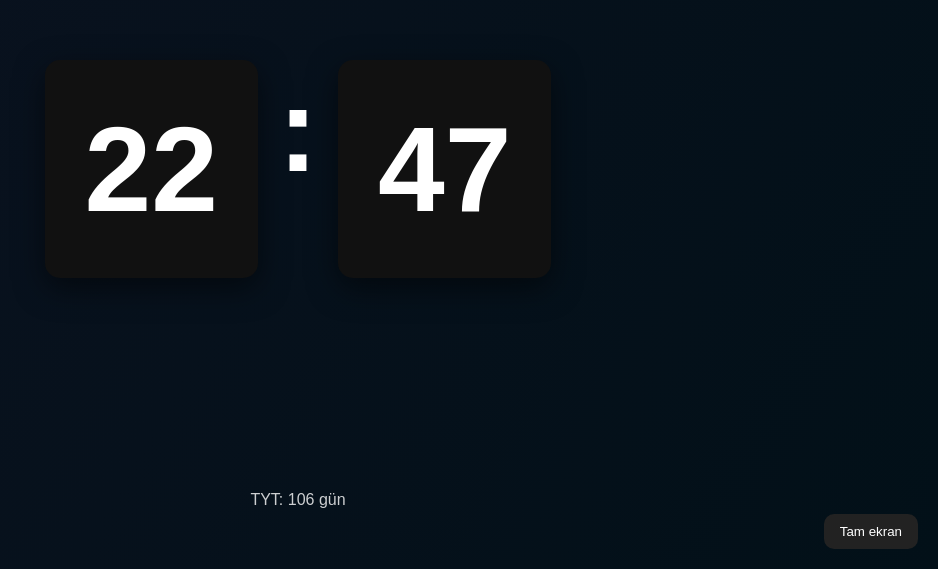
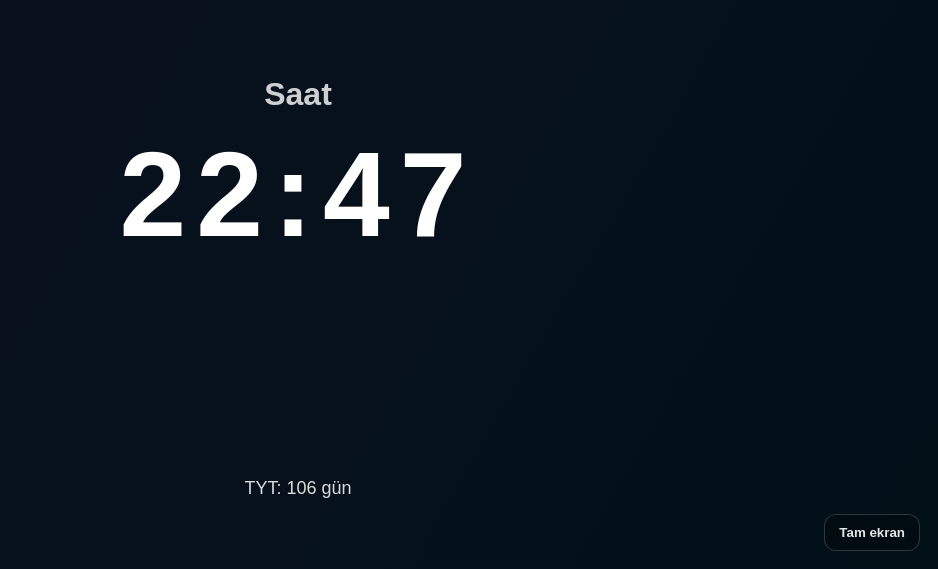
Before and after one commit to Atainn/yks-clock, a plain HTML site: page index.html in a window 1280 px wide. Shown: the part 231-800 px from the top of the page, without its empty margins (342-1280 px from the left). Drawn offline with Linux system fonts and the light colour scheme.

Commit message:
Bitiyor?

```diff
--- a/index.html
+++ b/index.html
@@ -1,108 +1,34 @@
-<!DOCTYPE html>
-<html lang="tr">
-<head>
-<meta charset="UTF-8">
-<title>TYT Flip Clock</title>
-<meta name="viewport" content="width=device-width, initial-scale=1.0">
-
-<style>
-body{
-margin:0;
-height:100vh;
-display:flex;
-flex-direction:column;
-justify-content:center;
-align-items:center;
-background:linear-gradient(120deg,#0b1220,#021018);
-color:white;
-font-family:Arial;
-}
-
-.clock{
-display:flex;
-gap:20px;
-font-size:120px;
-font-weight:bold;
-}
-
-.card{
-background:#111;
-padding:40px;
-border-radius:15px;
-box-shadow:0 10px 30px rgba(0,0,0,0.5);
-}
-
-#tyt{
-position:fixed;
-bottom:60px;
-opacity:0.8;
-}
-
-button{
-position:fixed;
-bottom:20px;
-right:20px;
-padding:10px 16px;
-border:none;
-background:#222;
-color:white;
-border-radius:10px;
-cursor:pointer;
-}
-</style>
-</head>
-
-<body>
-
-<div class="clock">
-<div class="card" id="h">00</div>
-<div>:</div>
-<div class="card" id="m">00</div>
-</div>
-
+<!DOCTYPE html><html lang="tr"><head><meta charset="UTF-8"><title>TYT Clock</title><meta name="viewport" content="width=device-width, initial-scale=1.0"><style>
+body{margin:0;height:100vh;display:flex;flex-direction:column;align-items:center;justify-content:center;background:linear-gradient(120deg,#0b1220,#021018);color:white;font-family:Arial;overflow:hidden}
+h1{opacity:.8;margin:0 0 12px}
+#clock{display:flex;font-size:120px;font-weight:bold;letter-spacing:10px}
+#tyt{position:fixed;bottom:70px;font-size:18px;opacity:.85}
+#fsBtn{position:fixed;right:18px;bottom:18px;padding:10px 14px;border:1px solid rgba(255,255,255,.18);background:rgba(0,0,0,.25);color:rgba(255,255,255,.9);border-radius:12px;font-weight:700;cursor:pointer;backdrop-filter:blur(10px)}
+#fsBtn:hover{background:rgba(255,255,255,.10)}
+</style></head><body>
+<h1>Saat</h1>
+<div id="clock">00:00</div>
 <div id="tyt">TYT: hesaplanıyor...</div>
-
-<button onclick="toggleFullscreen()">Tam ekran</button>
-
+<button id="fsBtn">Tam ekran</button>
 <script>
-
 const target=new Date("2026-06-20T10:15:00");
-
 function update(){
-
   const now=new Date();
-
   let h=now.getHours().toString().padStart(2,"0");
   let m=now.getMinutes().toString().padStart(2,"0");
-
-document.getElementById("h").innerText=h;
-document.getElementById("m").innerText=m;
-
-let diff=target-now;
-if(diff<0) diff=0;
-
+  document.getElementById("clock").innerText=h+":"+m;
+  let diff=target-now; if(diff<0) diff=0;
   let days=Math.floor(diff/(1000*60*60*24));
-
   document.getElementById("tyt").innerText="TYT: "+days+" gün";
 }
-
-setInterval(update,1000);
-update();
+setInterval(update,1000); update();
 
 async function toggleFullscreen(){
-
-if(!document.fullscreenElement)
-await document.documentElement.requestFullscreen();
-else
-await document.exitFullscreen();
-
+  try{
+    if(!document.fullscreenElement) await document.documentElement.requestFullscreen();
+    else await document.exitFullscreen();
+  }catch(e){}
 }
-
-document.addEventListener("keydown",e=>{
-if(e.key==="f") toggleFullscreen();
-});
-
-</script>
-
-</body>
-</html>
+document.getElementById("fsBtn").addEventListener("click", toggleFullscreen);
+window.addEventListener("keydown",(e)=>{ if(e.key.toLowerCase()==="f") toggleFullscreen(); });
+</script></body></html>
```
Lines whose indentation alone changed are shown as unchanged.
